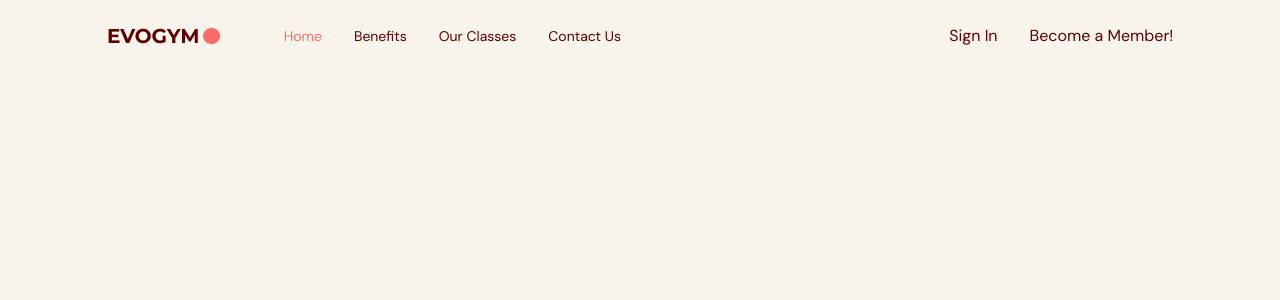
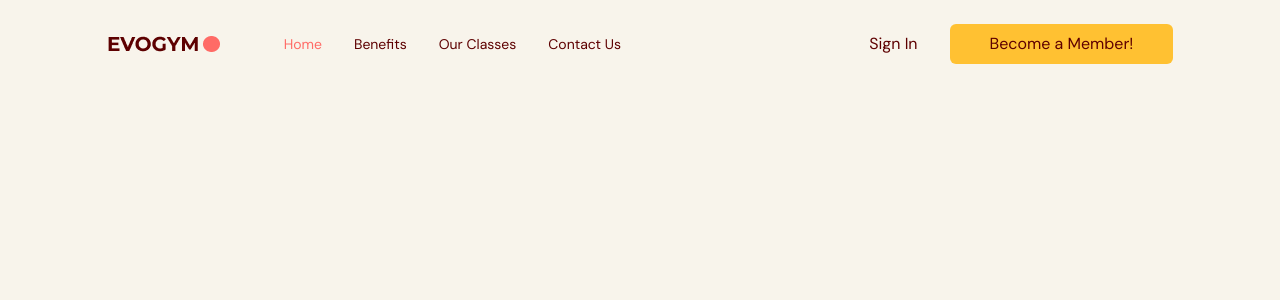
Before and after one commit to laurahohlsiepe/gym-typescript, a React (Vite) app in the folder vite-project/: page / in a window 1280 px wide. Shown: the top 300 px of the page. Built offline with nearby package versions, Linux system fonts and the light colour scheme.

Commit message:
add(): navBar

```diff
--- a/vite-project/src/App.tsx
+++ b/vite-project/src/App.tsx
@@ -1,14 +1,29 @@
 import NavBar from "@/scenes/navbar"
-import { useState } from "react";
+import { useEffect, useState } from "react";
 import { SelectedPage } from "@/shared/types"
 
 function App() {
   const [selectedPage, setSelectedPage] = useState<SelectedPage>(SelectedPage.Home);
+  const [isTopOfPage, setIsTopOfPage] = useState<boolean>(true);
+
+  useEffect(() => {
+    const handleScroll = () => {
+      if (window.scrollY === 0) {
+        setIsTopOfPage(true);
+        setSelectedPage(SelectedPage.Home);
+      }
+      if (window.scrollY !== 0) setIsTopOfPage(false);
+    }
+    window.addEventListener("scroll", handleScroll);
+    return () => window.removeEventListener("scroll", handleScroll);
+  }, []);
 
   return (
    <div className="app bg-gray-20">
-      <NavBar selectedPage={ selectedPage }
-              setSelectedPage={ setSelectedPage } />
+      <NavBar
+              selectedPage={selectedPage}
+              setSelectedPage={setSelectedPage}
+              isTopOfPage={isTopOfPage} />
    </div>
   )
 }
--- /dev/null
+++ b/vite-project/src/hooks/useMediaQuery.ts
@@ -0,0 +1,19 @@
+import { useState, useEffect } from "react";
+
+const useMediaQuery = (query: string) => {
+  const [matches, setMatches] = useState(false);
+
+  useEffect(() => {
+    const media = window.matchMedia(query);
+    if (media.matches !== matches) {
+      setMatches(media.matches);
+    }
+    const listener = () => setMatches(media.matches);
+    window.addEventListener("resize", listener);
+    return () => window.removeEventListener("resize", listener);
+  }, [matches, query]);
+
+  return matches;
+};
+
+export default useMediaQuery;
--- a/vite-project/src/scenes/navbar/index.tsx
+++ b/vite-project/src/scenes/navbar/index.tsx
@@ -3,22 +3,30 @@
 import Logo from "@/assets/Logo.png";
 import Link from "./Link";
 import { SelectedPage } from "@/shared/types";
+import useMediaQuery from "@/hooks/useMediaQuery";
+import ActionButton from "@/shared/ActionButton";
 
 type Props = {
+    isTopOfPage: boolean;
     selectedPage: SelectedPage;
-    setSelectedPage: (value: string) => void,
+    setSelectedPage: (value: SelectedPage) => void,
 }
 
-const NavBar = ( { selectedPage, setSelectedPage }: Props) => {
+const NavBar = ( { selectedPage, setSelectedPage, isTopOfPage }: Props) => {
 const flexBetween = "flex items-center justify-between";
+const isAboveMediumScreens = useMediaQuery("(min-width: 1060px)");
+const [isMenuToggled, setIsMenuToggled] = useState<boolean>(false);
+const navBarBackground = isTopOfPage ? "" : "bg-primary-100 drop-shadow";
 
-  return <nav>
-    <div className={`${flexBetween} fixed top-0 z-30 w-full py-6`}>
+  return (
+  <nav>
+    <div className={`${navBarBackground} ${flexBetween} fixed top-0 z-30 w-full py-6`}>
         <div className={`${flexBetween} mx-auto w-5/6`}>
              <div className={`${flexBetween} w-full gap-16`}>
                 <img alt="Logo" src={Logo} />
 
-                <div className={`${flexBetween} w-full`}>
+               {isAboveMediumScreens ? (
+               <div className={`${flexBetween} w-full`}>
                     <div className={`${flexBetween} gap-8 text-sm`}>
                         <Link page="Home"
                         selectedPage={ selectedPage }
@@ -36,13 +44,50 @@
 
                     <div className={`${flexBetween} gap-8`}>
                         <p>Sign In</p>
-                        <button>Become a Member!</button>
+                        <ActionButton
+                            setSelectedPage={setSelectedPage}
+                        >Become a Member!</ActionButton>
                     </div>
                 </div>
+               ) : (
+                <button
+                className="rounded-full bg-secondary-500 p-2"
+                onClick={() => setIsMenuToggled(!isMenuToggled)}>
+                    <Bars3Icon className="h-6 w-6 text-white" />
+                </button>
+               ) }
              </div>
         </div>
     </div>
+
+    { /* MOBILE MENU */ }
+    {!isAboveMediumScreens && isMenuToggled && (
+        <div className="fixed right-0 bottom-0 z-40 h-full w-[300px] bg-primary-100 drop-shadow-xl">
+            { /* CLOSED ICON */ }
+            <div className="flex justify-end p-12">
+                <button onClick={() => setIsMenuToggled(!isMenuToggled)}>
+                    <XMarkIcon className="h-6 w-6 text-gray-400" />
+                </button>
+            </div>
+
+                    <div className="ml-[33%] flex flex-col gap-10 text-2xl">
+                        <Link page="Home"
+                        selectedPage={ selectedPage }
+                        setSelectedPage={ setSelectedPage } />
+                        <Link page="Benefits"
+                        selectedPage={ selectedPage }
+                        setSelectedPage={ setSelectedPage }/>
+                         <Link page="Our Classes"
+                        selectedPage={ selectedPage }
+                        setSelectedPage={ setSelectedPage }/>
+                         <Link page="Contact Us"
+                        selectedPage={ selectedPage }
+                        setSelectedPage={ setSelectedPage }/>
+                    </div>
+                </div>
+    )}
   </nav>
-}
+  );
+};
 
 export default NavBar
--- /dev/null
+++ b/vite-project/src/shared/ActionButton.tsx
@@ -0,0 +1,21 @@
+import AnchorLink from "react-anchor-link-smooth-scroll";
+import { SelectedPage } from "./types";
+
+type Props = {
+    children: React.ReactNode;
+    setSelectedPage: (value: SelectedPage) => void;
+}
+
+const ActionButton = ({ children, setSelectedPage }: Props) => {
+  return (
+    <AnchorLink
+    className="rounded-md bg-secondary-500 px-10 py-2 hover:bg-primary-500 hover:text-white"
+    onClick={() => setSelectedPage(SelectedPage.ContactUs)}
+    href={`#${SelectedPage.ContactUs}`}
+    >
+        {children}
+    </AnchorLink>
+  )
+}
+
+export default ActionButton
```
